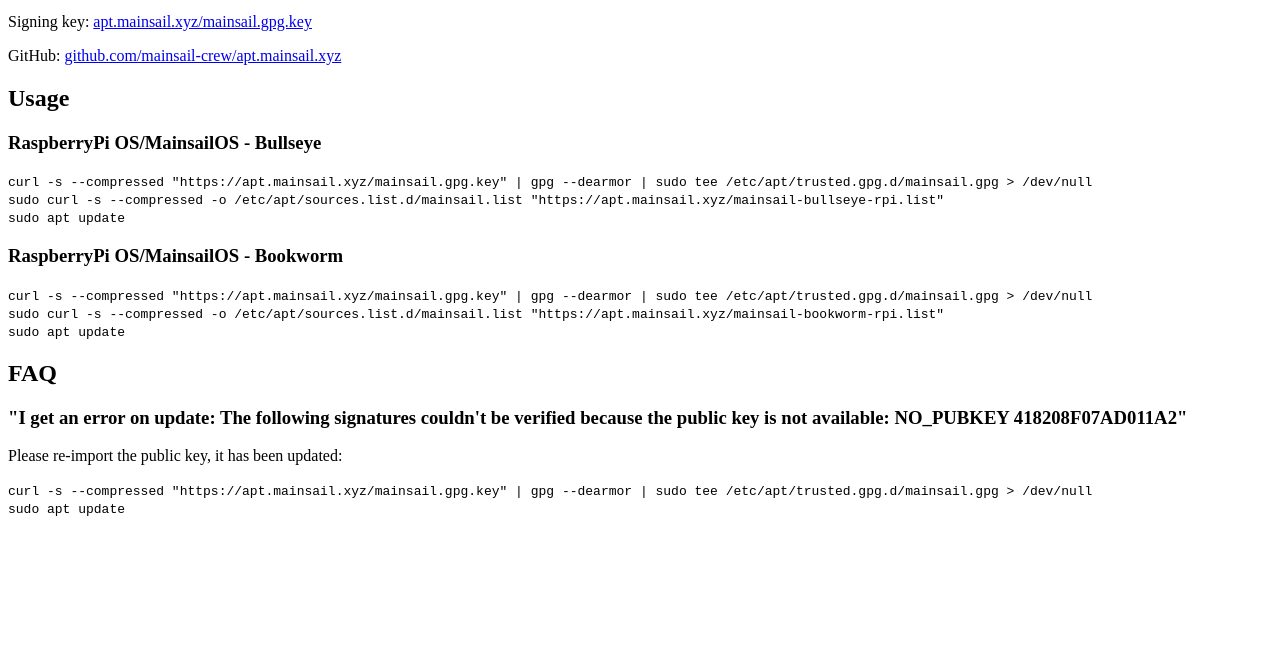
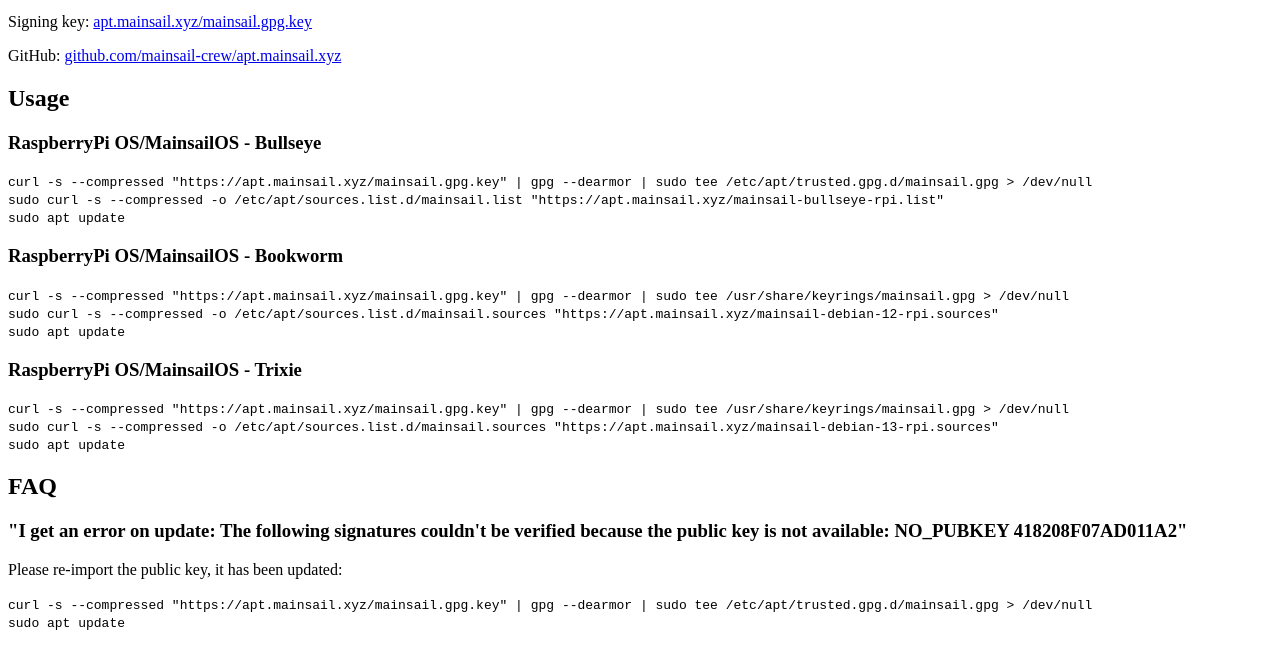
Before and after one commit to mainsail-crew/apt.mainsail.xyz, a plain HTML site: page public/index.html in a window 1280 px wide. Shown: the part 101-770 px from the top of the page. Drawn offline with Linux system fonts and the light colour scheme.

Commit message:
ci: add deb822 sources format

```diff
--- a/public/index.html
+++ b/public/index.html
@@ -24,8 +24,16 @@
 <h3>RaspberryPi OS/MainsailOS - Bookworm</h3>
 
 <code>
-    curl -s --compressed "https://apt.mainsail.xyz/mainsail.gpg.key" | gpg --dearmor | sudo tee /etc/apt/trusted.gpg.d/mainsail.gpg > /dev/null<br>
-    sudo curl -s --compressed -o /etc/apt/sources.list.d/mainsail.list "https://apt.mainsail.xyz/mainsail-bookworm-rpi.list"<br>
+    curl -s --compressed "https://apt.mainsail.xyz/mainsail.gpg.key" | gpg --dearmor | sudo tee /usr/share/keyrings/mainsail.gpg > /dev/null<br>
+    sudo curl -s --compressed -o /etc/apt/sources.list.d/mainsail.sources "https://apt.mainsail.xyz/mainsail-debian-12-rpi.sources"<br>
+    sudo apt update<br>
+</code>
+
+<h3>RaspberryPi OS/MainsailOS - Trixie</h3>
+
+<code>
+    curl -s --compressed "https://apt.mainsail.xyz/mainsail.gpg.key" | gpg --dearmor | sudo tee /usr/share/keyrings/mainsail.gpg > /dev/null<br>
+    sudo curl -s --compressed -o /etc/apt/sources.list.d/mainsail.sources "https://apt.mainsail.xyz/mainsail-debian-13-rpi.sources"<br>
     sudo apt update<br>
 </code>
 
```
Also changed, not shown: 2 other files.
